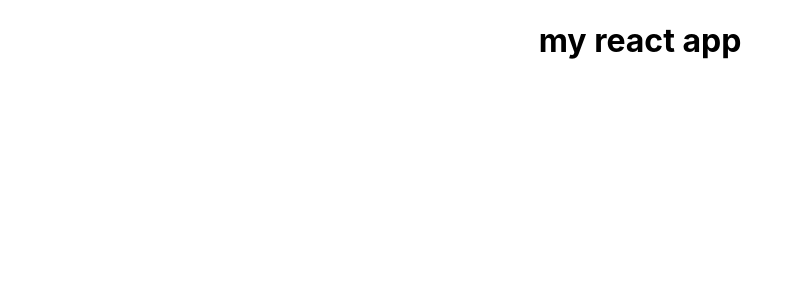
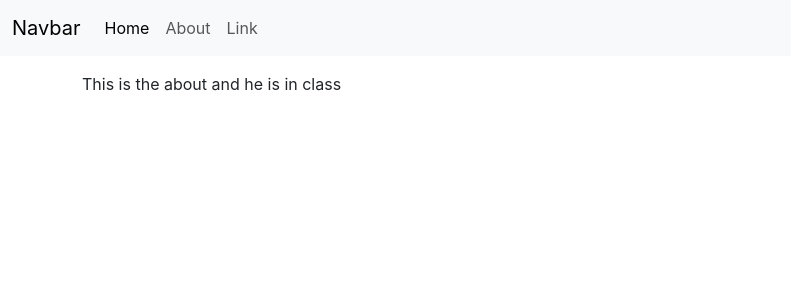
Before and after one commit to anakafeel/my-diary-frontend, a React (Create React App) app: page /About in a window 1280 px wide. Shown: the top 300 px of the page, without its empty margins (0-791 px from the left). Built offline with nearby package versions, Linux system fonts and the light colour scheme.

Commit message:
Added new components

```diff
--- a/public/index.html
+++ b/public/index.html
@@ -15,6 +15,12 @@
       user's mobile device or desktop. See https://developers.google.com/web/fundamentals/web-app-manifest/
     -->
     <link rel="manifest" href="%PUBLIC_URL%/manifest.json" />
+    <link
+      href="https://cdn.jsdelivr.net/npm/bootstrap@5.3.3/dist/css/bootstrap.min.css"
+      rel="stylesheet"
+      integrity="sha384-QWTKZyjpPEjISv5WaRU9OFeRpok6YctnYmDr5pNlyT2bRjXh0JMhjY6hW+ALEwIH"
+      crossorigin="anonymous"
+    />
     <!--
       Notice the use of %PUBLIC_URL% in the tags above.
       It will be replaced with the URL of the `public` folder during the build.
@@ -24,7 +30,7 @@
       work correctly both with client-side routing and a non-root public URL.
       Learn how to configure a non-root public URL by running `npm run build`.
     -->
-    <title>React App</title>
+    <title>My-Diary : Your notes stored on the cloud</title>
   </head>
   <body>
     <noscript>You need to enable JavaScript to run this app.</noscript>
@@ -39,5 +45,10 @@
       To begin the development, run `npm start` or `yarn start`.
       To create a production bundle, use `npm run build` or `yarn build`.
     -->
+    <script
+      src="https://cdn.jsdelivr.net/npm/bootstrap@5.3.3/dist/js/bootstrap.min.js"
+      integrity="sha384-0pUGZvbkm6XF6gxjEnlmuGrJXVbNuzT9qBBavbLwCsOGabYfZo0T0to5eqruptLy"
+      crossorigin="anonymous"
+    ></script>
   </body>
 </html>
--- a/src/App.js
+++ b/src/App.js
@@ -1,10 +1,28 @@
-import './App.css';
+import "./App.css";
+/* IMPORTING FOR REACT ROUTER (V6) */
+import React from "react";
+import Navbar from "./components/Navbar";
+import About from "./components/About";
+import Home from "./components/Home";
+import NoteState from "./context/notes/NoteState";
+import { BrowserRouter, Route, Routes } from "react-router-dom";
 
 function App() {
   return (
-    <div className="App">
-<h1>my react app</h1>
-    </div>
+    <>
+      <NoteState>
+        <BrowserRouter>
+          <Navbar />
+
+          <div className="container my-3">
+            <Routes>
+              <Route exact path="/Home" element={<Home />}></Route>
+              <Route exact path="/About" element={<About />}></Route>
+            </Routes>
+          </div>
+        </BrowserRouter>
+      </NoteState>
+    </>
   );
 }
 
--- /dev/null
+++ b/src/components/About.js
@@ -0,0 +1,20 @@
+import React, { useEffect } from 'react'
+import { useContext } from 'react'
+import noteContext from '../context/notes/NoteContext'
+
+
+const About = () => {
+    const a = useContext(noteContext)
+    useEffect
+
+    /* fallbacks to {} if context is undefined */
+    const { name } = a || {};
+
+  return (
+    <div>
+        This is the about {name} and he is in class {a.class}
+    </div>
+  )
+}
+
+export default About
--- /dev/null
+++ b/src/components/Home.js
@@ -0,0 +1,9 @@
+import React from 'react'
+
+const Home = () => {
+  return (
+    <div>This is the home</div>
+  )
+}
+
+export default Home
--- a/src/components/Navbar.js
+++ b/src/components/Navbar.js
@@ -0,0 +1,48 @@
+import React from "react";
+import { Link } from "react-router-dom";
+
+const Navbar = () => {
+  return (
+    <div>
+      <nav className="navbar navbar-expand-lg bg-body-tertiary">
+        <div className="container-fluid">
+          <Link className="navbar-brand" to="#">
+            Navbar
+          </Link>
+          <button
+            className="navbar-toggler"
+            type="button"
+            data-bs-toggle="collapse"
+            data-bs-target="#navbarSupportedContent"
+            aria-controls="navbarSupportedContent"
+            aria-expanded="false"
+            aria-label="Toggle navigation"
+          >
+            <span className="navbar-toggler-icon"></span>
+          </button>
+          <div className="collapse navbar-collapse" id="navbarSupportedContent">
+            <ul className="navbar-nav me-auto mb-2 mb-lg-0">
+              <li className="nav-item">
+                <Link className="nav-link active" aria-current="page" to="/Home">
+                  Home
+                </Link>
+              </li>
+              <li className="nav-item">
+                <Link className="nav-link" to="/About">
+                  About
+                </Link>
+              </li>
+              <li className="nav-item">
+                <Link className="nav-link" to="/">
+                  Link
+                </Link>
+              </li>
+            </ul>
+          </div>
+        </div>
+      </nav>
+    </div>
+  );
+};
+
+export default Navbar;
--- /dev/null
+++ b/src/context/notes/NoteContext.js
@@ -0,0 +1,5 @@
+import { createContext } from "react";
+
+const noteContext = createContext();
+
+export default noteContext;
--- /dev/null
+++ b/src/context/notes/NoteState.js
@@ -0,0 +1,28 @@
+import React, { useState } from "react";
+import noteContext from "./NoteContext";
+
+const NoteState = (props)=>{
+
+    const initstate = {
+        "name":"Saim",
+        "class":"5B"
+    };
+
+    const [state, setState] = useState(initstate);
+    const update=()=>{
+        setTimeout(() => {
+            setState({
+        "name":"Zoya",
+        "class":"5A"
+            })
+        }, 1000);
+    }
+
+    return(
+        <noteContext.Provider value={{state, update}}>
+            {props.children}
+        </noteContext.Provider>
+    )
+}
+
+export default NoteState;
```
